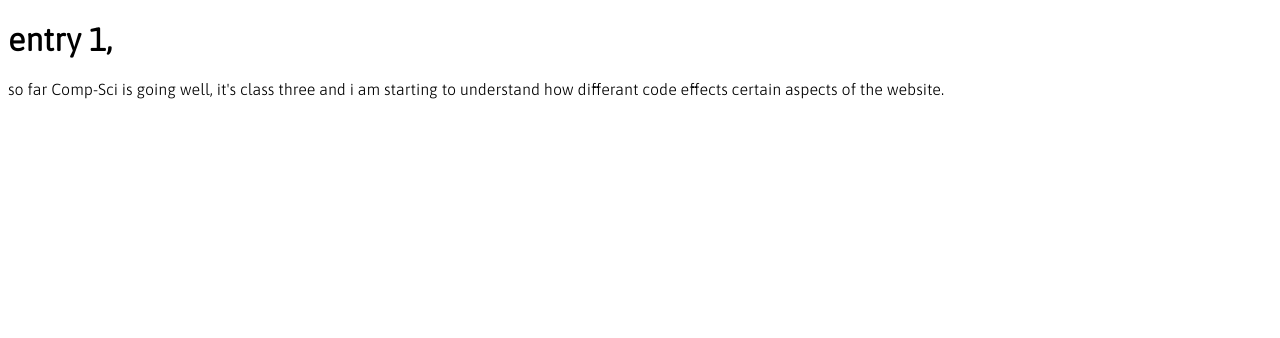
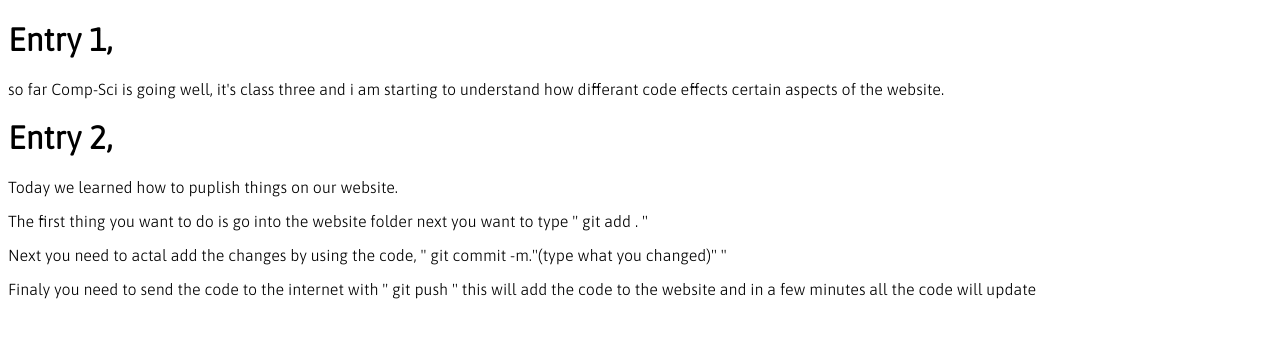
Before and after one commit to LukeMuratore19/LukeMuratore19.github.io, a plain HTML site: page journal.html in a window 1280 px wide. Drawn offline with Linux system fonts and the light colour scheme.

Commit message:
.added second journal entery

```diff
--- a/journal.html
+++ b/journal.html
@@ -26,10 +26,16 @@
 </head>
 <body>
 
-<h1>entry 1,</h1>
+<h1>Entry 1,</h1>
 
 <p> so far Comp-Sci is going well, it's class three and i am starting to understand how differant code effects certain aspects of the website.
 </p>
 
+ <h1>Entry 2,</h1>
+
+ <p> Today we learned how to puplish things on our website. </p>
+ <p> The first thing you want to do is go into the website folder next you want to type " git add . "</p>
+ <P> Next you need to actal add the changes by using the code, " git commit -m."(type what you changed)" "</P>
+ <p> Finaly you need to send the code to the internet with " git push " this will add the code to the website and in a few minutes all the code will update</p>
 </body>
 </html>
```
